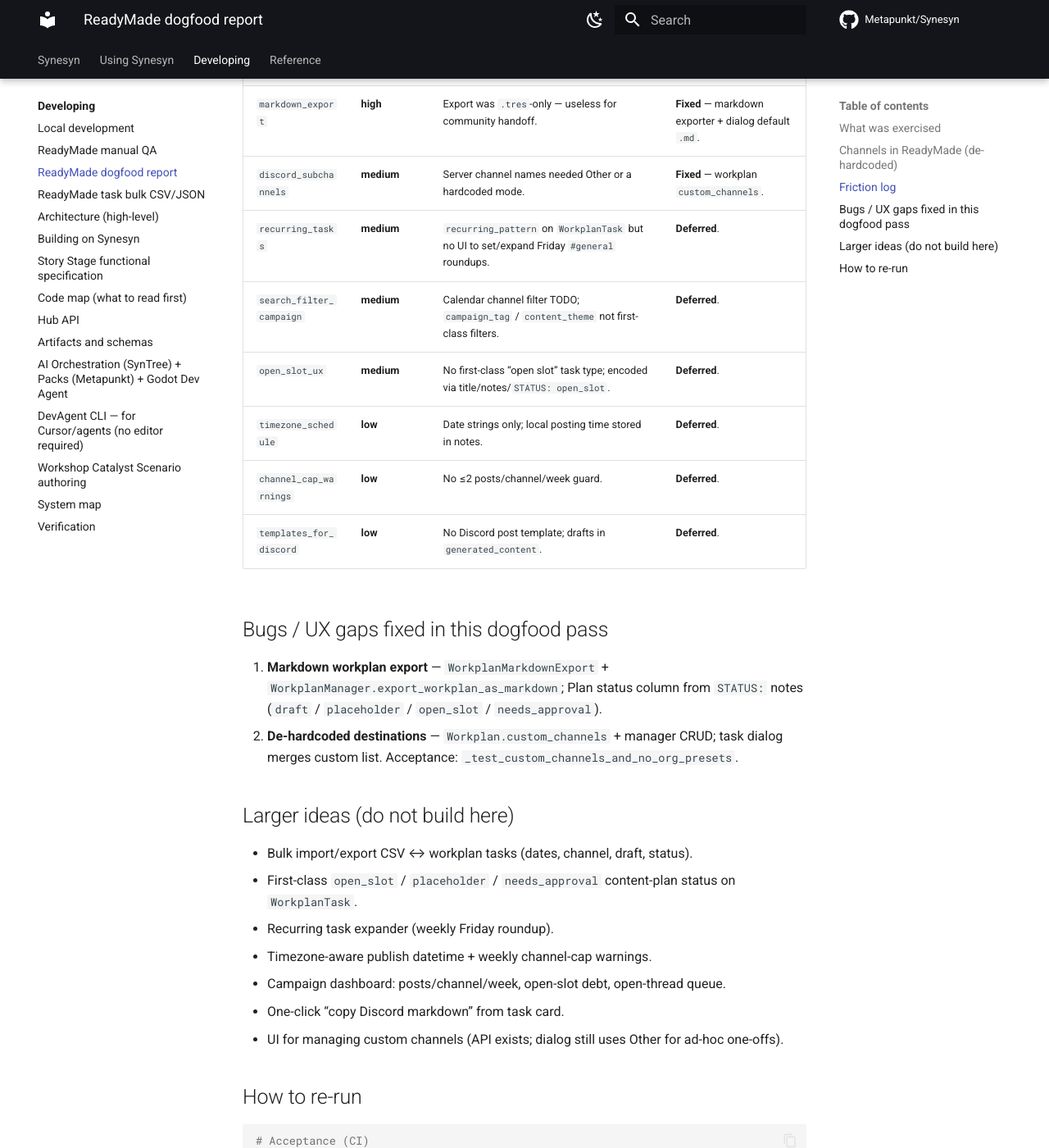
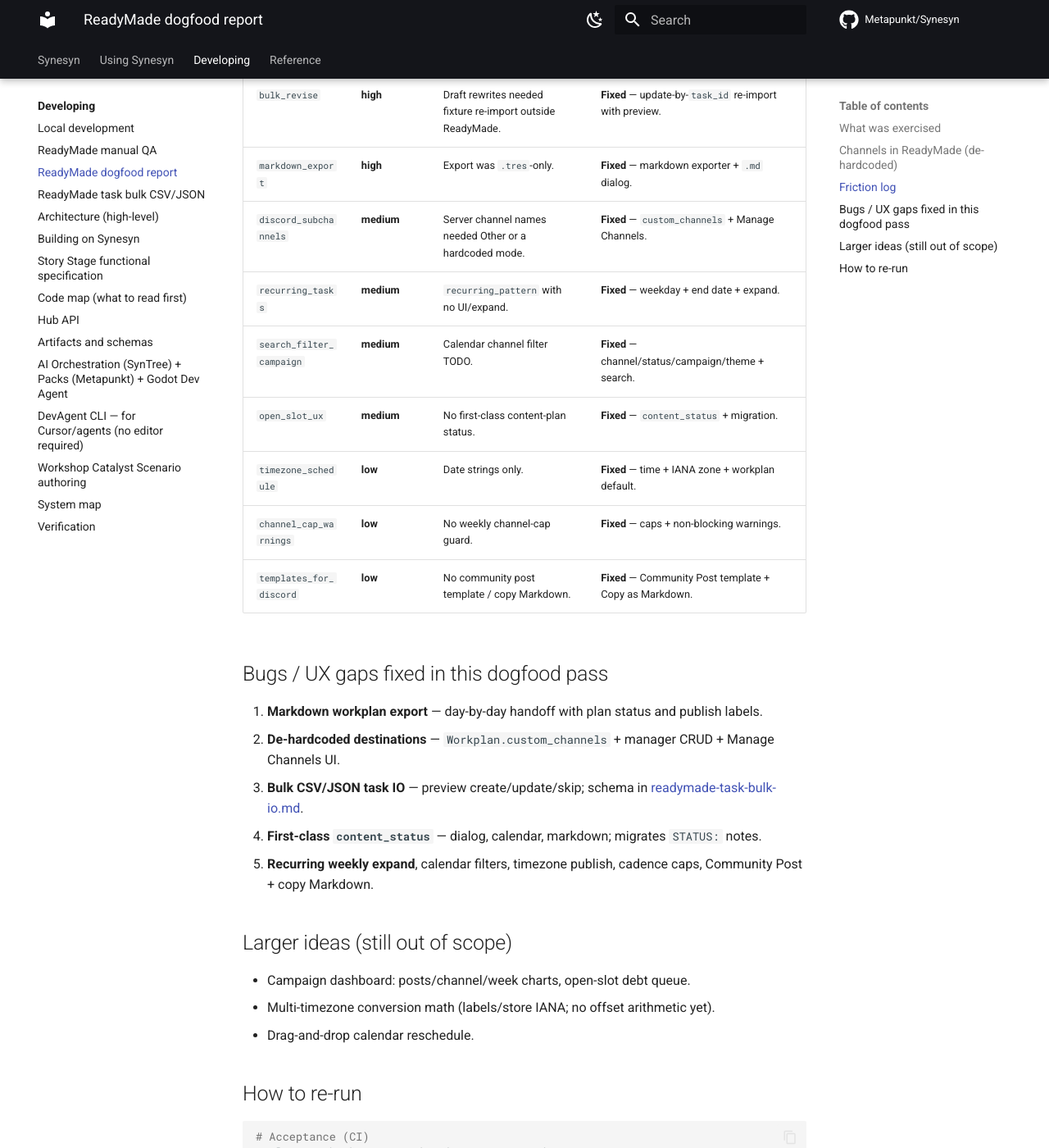
Before and after one commit to Metapunkt/Synesyn, an MkDocs documentation site: the page built from docs/developer-guide/READYMADE_DOGFOOD_REPORT.md, in a window 1280 px wide and 1400 px high, scrolled down 1596 px. Shown: the whole window at 82% size. Built offline with MkDocs 1.6.1 and Material for MkDocs 9.7.7, drawn with Linux system fonts in a browser that asks for light colours; comment, search, counter and statistics services are not loaded; some of the changed text lies outside the part shown.

Commit message:
docs(readymade): dogfood CSV round-trip and mark deferred items fixed
Update dogfood fixture walkthrough for statuses, recurrence, filters,
timezone, cadence warnings, and bulk re-import; refresh dogfood report
and add user-guide content planning page. Extract hardening acceptance
helpers under the line-limit hard cap; fix multiline CSV record split.

Co-authored-by: synes-bot <synes-bot@users.noreply.github.com>

```diff
--- a/docs/developer-guide/READYMADE_DOGFOOD_REPORT.md
+++ b/docs/developer-guide/READYMADE_DOGFOOD_REPORT.md
@@ -8,10 +8,13 @@
 | Path | Result |
 | --- | --- |
 | Workplan create (`WorkplanManager.create_new_workplan`) | Worked. Named plan `Example Art Collective Nov–Dec 2026`. |
-| Custom channels API | `add` / `rename` / `remove` / `set` / `get_effective_channels`; empty default on new workplans. |
-| Task model fields (`publish_date`, `channel`, `content_theme`, `campaign_tag`, `generated_content`, `notes`) | Rich enough for Discord-style planning once filled; `STATUS:` in notes carries `draft` / `placeholder` / `open_slot` / `needs_approval`. |
-| Scratchpad scene load + save under `Documents/Synesyn/readymade/` | Worked headless for brainstorm constraints. |
-| Markdown export | `export_workplan_as_markdown` + export dialog `.md` filter. |
+| Custom channels API + Manage Channels UI | `add` / `rename` / `remove` / `move` / `set` / `get_effective_channels`; empty default on new workplans. |
+| Task model (`publish_date`/`time`/`timezone`, `content_status`, `campaign_tag`, …) | First-class content-plan fields; legacy `STATUS:` notes migrate. |
+| Bulk CSV/JSON import-export | Export → edit → re-import updates by `task_id` (fallback date+channel+title) with preview. |
+| Recurring weekly expand | Friday `#general` roundup expands into dated instances. |
+| Calendar filters / search | Channel, content status, campaign, theme + search box. |
+| Cadence caps | Per-channel max posts/week; non-blocking validation report. |
+| Scratchpad + Markdown / Copy as Markdown | Worked headless under `Documents/Synesyn/readymade/`. |
 
 Dogfood scene: `synesyn_client/readymade/test_dogfood_content_plan.tscn`
 Fixture: `synesyn_client/readymade/dogfood/example_community_posts.json`
@@ -22,40 +25,39 @@ Example destinations (fixture only): `#general`, `#studio-notes`, `#reading-grou
 | Before | After |
 | --- | --- |
 | Org-specific server channel presets baked into a product mode | **Removed** — modes only expose generic platform/venue defaults |
-| Destinations only via mode list / Other | **`Workplan.custom_channels`** — add / rename / remove / set; empty by default; persisted with the workplan |
-| Task dialog = mode channels only | Mode platforms **plus** current workplan custom destinations (`get_effective_channels`) |
+| Destinations only via mode list / Other | **`Workplan.custom_channels`** + Manage Channels UI |
+| Task dialog = mode channels only | Mode platforms **plus** current workplan custom destinations |
 
-Acceptance asserts custom-channel CRUD and that product mode defaults do not ship Discord-style `#channel` presets (user destinations belong on the workplan).
+Acceptance asserts custom-channel CRUD/reorder and that product mode defaults do not ship Discord-style `#channel` presets.
 
 ## Friction log
 
 | ID | Severity | Finding | Disposition |
 | --- | --- | --- | --- |
-| `bulk_entry` | **high** | No CSV/JSON bulk import in UI. ~25 dated rows cannot reasonably be entered by hand. | **Deferred** (feature). Dogfood loads fixture via script. |
-| `bulk_revise` | **high** | Draft rewrites need fixture re-import outside ReadyMade. | **Deferred**. |
-| `markdown_export` | **high** | Export was `.tres`-only — useless for community handoff. | **Fixed** — markdown exporter + dialog default `.md`. |
-| `discord_subchannels` | **medium** | Server channel names needed Other or a hardcoded mode. | **Fixed** — workplan `custom_channels`. |
-| `recurring_tasks` | **medium** | `recurring_pattern` on `WorkplanTask` but no UI to set/expand Friday `#general` roundups. | **Deferred**. |
-| `search_filter_campaign` | **medium** | Calendar channel filter TODO; `campaign_tag` / `content_theme` not first-class filters. | **Deferred**. |
-| `open_slot_ux` | **medium** | No first-class “open slot” task type; encoded via title/notes/`STATUS: open_slot`. | **Deferred**. |
-| `timezone_schedule` | **low** | Date strings only; local posting time stored in notes. | **Deferred**. |
-| `channel_cap_warnings` | **low** | No ≤2 posts/channel/week guard. | **Deferred**. |
-| `templates_for_discord` | **low** | No Discord post template; drafts in `generated_content`. | **Deferred**. |
+| `bulk_entry` | **high** | No CSV/JSON bulk import in UI. | **Fixed** — `WorkplanTaskBulkIO` + Import/Export Tasks. |
+| `bulk_revise` | **high** | Draft rewrites needed fixture re-import outside ReadyMade. | **Fixed** — update-by-`task_id` re-import with preview. |
+| `markdown_export` | **high** | Export was `.tres`-only. | **Fixed** — markdown exporter + `.md` dialog. |
+| `discord_subchannels` | **medium** | Server channel names needed Other or a hardcoded mode. | **Fixed** — `custom_channels` + Manage Channels. |
+| `recurring_tasks` | **medium** | `recurring_pattern` with no UI/expand. | **Fixed** — weekday + end date + expand. |
+| `search_filter_campaign` | **medium** | Calendar channel filter TODO. | **Fixed** — channel/status/campaign/theme + search. |
+| `open_slot_ux` | **medium** | No first-class content-plan status. | **Fixed** — `content_status` + migration. |
+| `timezone_schedule` | **low** | Date strings only. | **Fixed** — time + IANA zone + workplan default. |
+| `channel_cap_warnings` | **low** | No weekly channel-cap guard. | **Fixed** — caps + non-blocking warnings. |
+| `templates_for_discord` | **low** | No community post template / copy Markdown. | **Fixed** — Community Post template + Copy as Markdown. |
 
 ## Bugs / UX gaps fixed in this dogfood pass
 
-1. **Markdown workplan export** — `WorkplanMarkdownExport` + `WorkplanManager.export_workplan_as_markdown`; Plan status column from `STATUS:` notes (`draft` / `placeholder` / `open_slot` / `needs_approval`).
-2. **De-hardcoded destinations** — `Workplan.custom_channels` + manager CRUD; task dialog merges custom list. Acceptance: `_test_custom_channels_and_no_org_presets`.
+1. **Markdown workplan export** — day-by-day handoff with plan status and publish labels.
+2. **De-hardcoded destinations** — `Workplan.custom_channels` + manager CRUD + Manage Channels UI.
+3. **Bulk CSV/JSON task IO** — preview create/update/skip; schema in [readymade-task-bulk-io.md](readymade-task-bulk-io.md).
+4. **First-class `content_status`** — dialog, calendar, markdown; migrates `STATUS:` notes.
+5. **Recurring weekly expand**, calendar filters, timezone publish, cadence caps, Community Post + copy Markdown.
 
-## Larger ideas (do not build here)
+## Larger ideas (still out of scope)
 
-- Bulk import/export CSV ↔ workplan tasks (dates, channel, draft, status).
-- First-class `open_slot` / `placeholder` / `needs_approval` content-plan status on `WorkplanTask`.
-- Recurring task expander (weekly Friday roundup).
-- Timezone-aware publish datetime + weekly channel-cap warnings.
-- Campaign dashboard: posts/channel/week, open-slot debt, open-thread queue.
-- One-click “copy Discord markdown” from task card.
-- UI for managing custom channels (API exists; dialog still uses Other for ad-hoc one-offs).
+- Campaign dashboard: posts/channel/week charts, open-slot debt queue.
+- Multi-timezone conversion math (labels/store IANA; no offset arithmetic yet).
+- Drag-and-drop calendar reschedule.
 
 ## How to re-run
 
--- /dev/null
+++ b/docs/user-guide/readymade-content-planning.md
@@ -0,0 +1,55 @@
+# ReadyMade content planning
+
+ReadyMade helps you plan dated posts across channels without baking any
+organisation’s server list into the product. Destinations, cadence, and timezones
+are yours to set on each workplan.
+
+## Workplans and destinations
+
+1. Open **Workplan Manager**.
+2. Create or select a workplan.
+3. Use **Manage Channels** to add, rename, remove, or reorder your destinations
+   (for example `#general` or `Newsletter`). New workplans start with an empty
+   custom list; platform defaults from the current mode still appear in the task
+   dialog.
+
+## Dating a post
+
+In the task dialog **Calendar** tab:
+
+- **Publish date** (`YYYY-MM-DD`)
+- **Publish time** (`HH:MM`) and optional **IANA timezone** (empty inherits the
+  workplan default, set via the manager when you use timezone-aware plans)
+- **Content status**: `draft`, `placeholder`, `open_slot`, `needs_approval`,
+  `approved`, or `posted` (separate from workflow To Do / Done)
+
+## Bulk CSV / JSON
+
+Use **Export Tasks (CSV/JSON)** to review a month in a spreadsheet, then
+**Import Tasks (CSV/JSON)**. ReadyMade shows a preview of creates, updates,
+skips, and errors before applying. Matching prefers a stable `task_id`, then
+falls back to date + channel + title.
+
+Column details live in the developer guide bulk-IO schema (for contributors).
+
+## Recurring posts
+
+Set **Recurring** to weekly, tick weekdays, set an end date, then **Expand into
+dates** to create dated instances (for example every Friday roundup).
+
+## Calendar filters
+
+On the calendar header, filter by channel, content status, campaign, or theme,
+and search by title/theme/campaign.
+
+## Cadence caps
+
+**Cadence Caps** lets you set a maximum number of posts per channel per week.
+Warnings are non-blocking: they appear in the manager and in a validation report
+so you can still save an ambitious week.
+
+## Templates and copy
+
+Choose the **Community Post** format for chat-style drafts. On a task card, use
+**Copy as Markdown** to paste a single post into another tool. Workplan **Export**
+also offers Markdown for a full day-by-day handoff.
--- a/mkdocs.yml
+++ b/mkdocs.yml
@@ -110,6 +110,7 @@ nav:
       - "Metapunkt — Orchestrator & Agent Coordination": user-guide/metapunkt.md
       - "SynAxes — default path": user-guide/synaxes.md
       - "SynPunkt": user-guide/synpunkt.md
+      - "ReadyMade content planning": user-guide/readymade-content-planning.md
       - "Glossary": concepts/glossary.md
   - "Developing":
       - "Overview": developer-guide/README.md
```
Also changed, not shown: docs/user-guide/README.md (+4 -3 lines), 4 other files.
